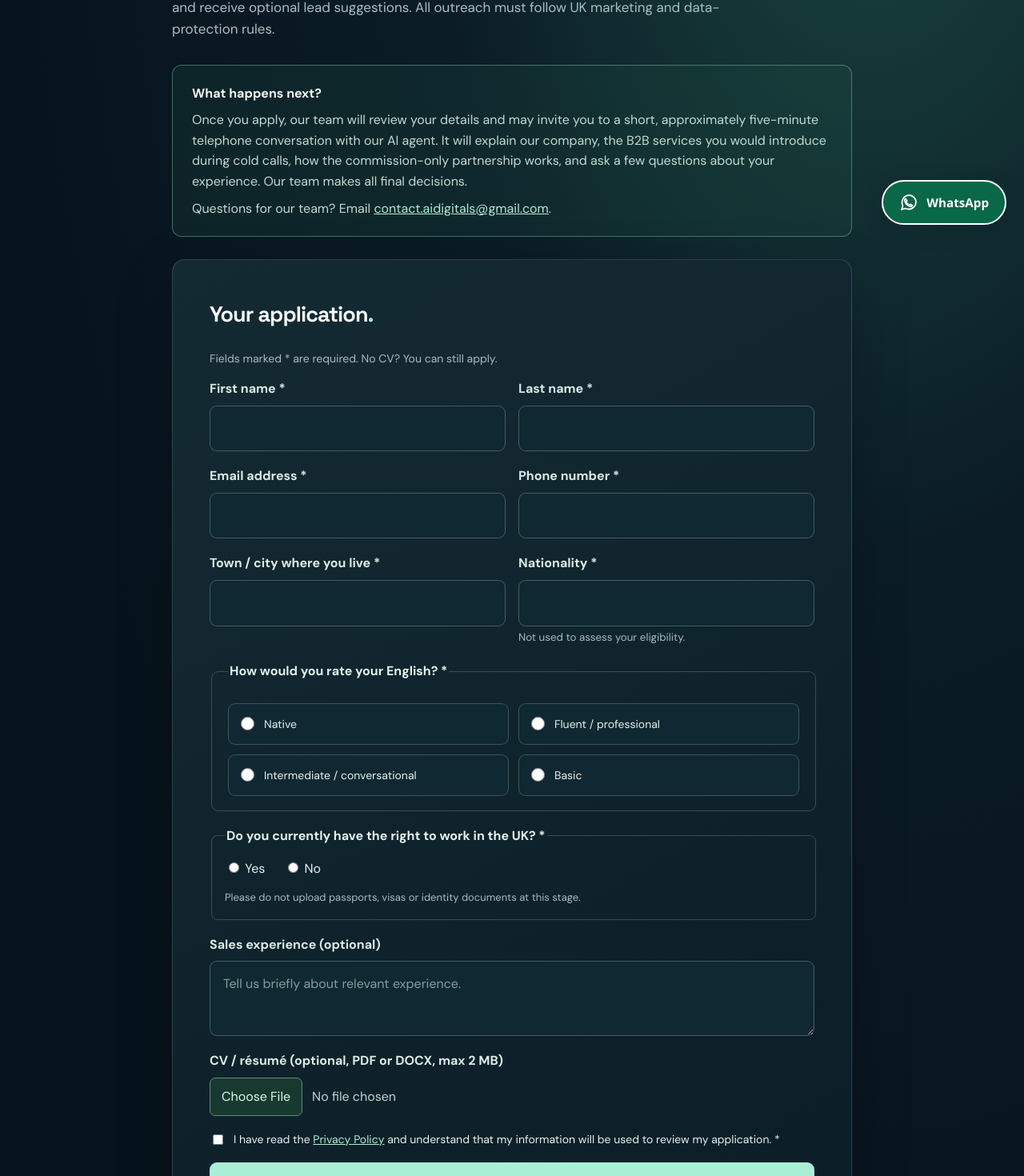
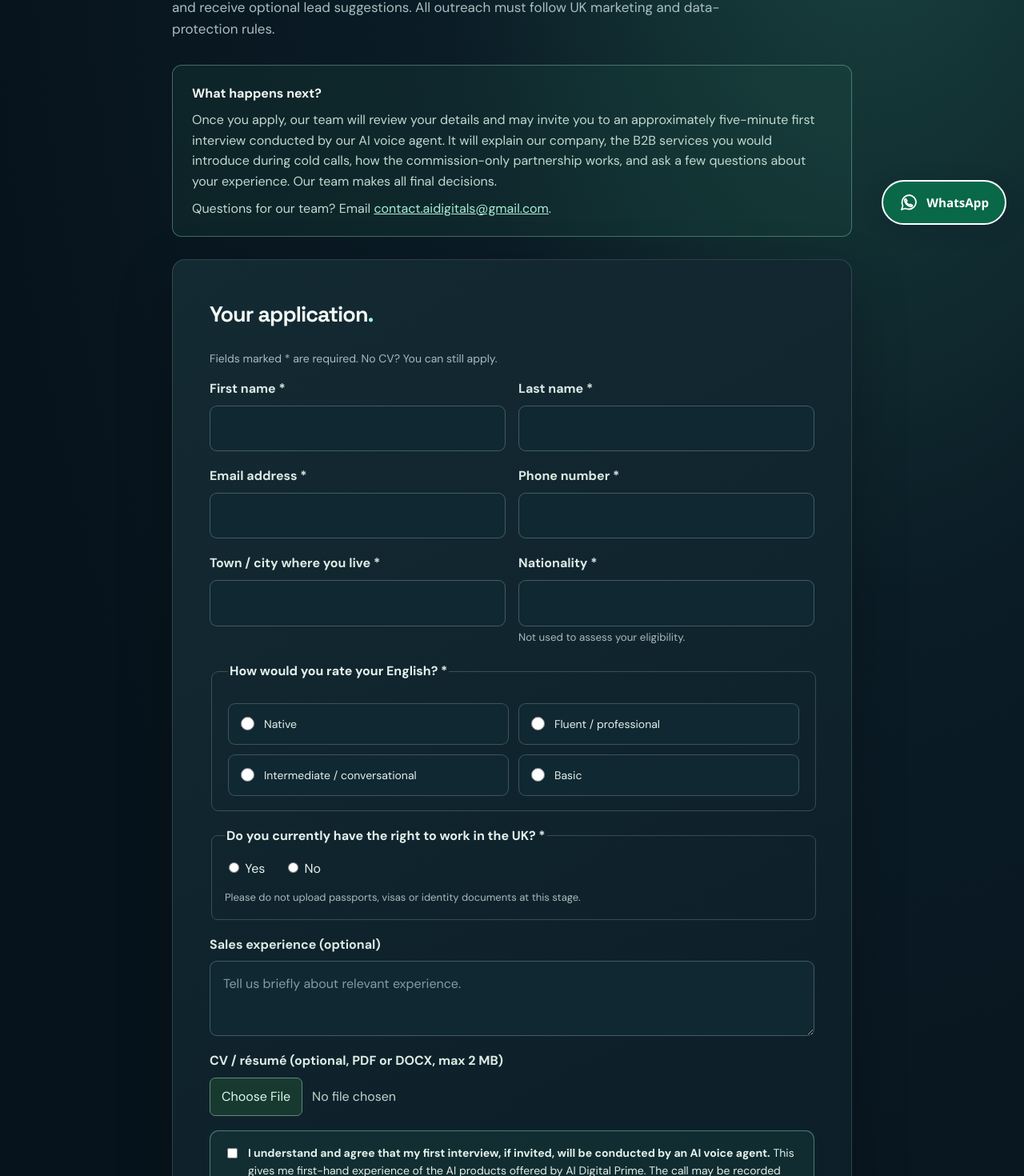
Before and after one commit to contactaidigitals-a11y/aidigitalprime, a Next.js app: page /careers/apply in a window 1280 px wide. Shown: the part 497-1967 px from the top of the page at 80% size. Built offline with nearby package versions, Linux system fonts and the light colour scheme; no server answers.

Commit message:
feat(careers): require clear AI interview acknowledgement

```diff
--- a/app/careers/apply/page.tsx
+++ b/app/careers/apply/page.tsx
@@ -33,7 +33,7 @@ export default function SalesAgentApplication() {
    <p className="careers-kicker">JOIN OUR NETWORK &nbsp; / &nbsp; CAREERS</p>
    <h1 style={{ fontFamily:"Space Grotesk,system-ui,sans-serif",fontSize:"clamp(38px,6vw,65px)",letterSpacing:"-.06em",lineHeight:1.05,margin:"10px 0 22px" }}>Make every connection <span style={{color:"#a9efd6"}}>count.</span></h1><h2 style={{fontFamily:"Space Grotesk,system-ui,sans-serif",fontSize:"clamp(19px,2.4vw,26px)",fontWeight:500,margin:"0 0 12px",color:"#e4f3eb"}}>B2B Sales Representative – Cold Calling</h2>
    <p style={{ color:"#a8bfc0",fontSize:17,marginBottom:30,maxWidth:730 }}>Join AI Digital Prime as an independent B2B Sales Representative. You will contact UK businesses through outbound cold calling, introduce our AI receptionists, websites and chatbots, identify businesses that could benefit, and explain how our services help them handle enquiries and grow. You will manage your own outreach, follow up with interested decision-makers and refer qualified opportunities to our team. This is a flexible self-employed, commission-only opportunity with no fixed salary; you may find your own leads and receive optional lead suggestions. All outreach must follow UK marketing and data-protection rules.</p>
-   <div style={{border:"1px solid rgba(169,239,214,.35)",background:"rgba(32,83,69,.23)",borderRadius:12,padding:"22px 24px",marginBottom:28}}><strong>What happens next?</strong><p style={{margin:"8px 0",color:"#c2d9d0"}}>Once you apply, our team will review your details and may invite you to a short, approximately five-minute telephone conversation with our AI agent. It will explain our company, the B2B services you would introduce during cold calls, how the commission-only partnership works, and ask a few questions about your experience. Our team makes all final decisions.</p><p style={{margin:"8px 0 0",color:"#c2d9d0"}}>Questions for our team? Email <a style={{textDecoration:"underline",color:"#a9efd6"}} href="mailto:contact.aidigitals@gmail.com">contact.aidigitals@gmail.com</a>.</p></div>
+   <div style={{border:"1px solid rgba(169,239,214,.35)",background:"rgba(32,83,69,.23)",borderRadius:12,padding:"22px 24px",marginBottom:28}}><strong>What happens next?</strong><p style={{margin:"8px 0",color:"#c2d9d0"}}>Once you apply, our team will review your details and may invite you to an approximately five-minute first interview conducted by our AI voice agent. It will explain our company, the B2B services you would introduce during cold calls, how the commission-only partnership works, and ask a few questions about your experience. Our team makes all final decisions.</p><p style={{margin:"8px 0 0",color:"#c2d9d0"}}>Questions for our team? Email <a style={{textDecoration:"underline",color:"#a9efd6"}} href="mailto:contact.aidigitals@gmail.com">contact.aidigitals@gmail.com</a>.</p></div>
    <section style={panelStyle}>
     <h2 style={{marginTop:0,fontSize:27,fontFamily:"Space Grotesk,system-ui,sans-serif",letterSpacing:"-.035em"}}>Your application<span style={{color:"#a9efd6"}}>.</span></h2>
     <p style={{color:"#a8bbbc",fontSize:14}}>Fields marked * are required. No CV? You can still apply.</p>
@@ -60,6 +60,7 @@ export default function SalesAgentApplication() {
      <div><label style={labelStyle} htmlFor="experience">Sales experience (optional)</label><textarea style={{...inputStyle,minHeight:94}} id="experience" name="experience" maxLength={1500} placeholder="Tell us briefly about relevant experience."/></div>
      <div><label style={labelStyle} htmlFor="cv">CV / résumé (optional, PDF or DOCX, max 2 MB)</label><input id="cv" name="cv" type="file" accept=".pdf,.docx,application/pdf,application/vnd.openxmlformats-officedocument.wordprocessingml.document" onChange={cvChanged}/>{cvName&&<p style={{fontSize:13,color:"#bcd0c8"}}>Selected: {cvName}</p>}</div>
      <div style={{position:"absolute",left:"-10000px"}} aria-hidden="true"><label htmlFor="website">Leave this empty</label><input type="text" name="website" id="website" tabIndex={-1} autoComplete="off"/></div>
+     <label style={{display:"flex",gap:10,alignItems:"flex-start",fontSize:14,border:"1px solid rgba(169,239,214,.4)",borderRadius:11,padding:"16px 17px",background:"rgba(41,105,86,.18)"}}><input type="checkbox" name="aiInterviewAcknowledged" value="yes" required style={{marginTop:5}}/><span><strong>I understand and agree that my first interview, if invited, will be conducted by an AI voice agent.</strong> This gives me first-hand experience of the AI products offered by AI Digital Prime. The call may be recorded and transcribed for recruitment review. A member of the team makes all final hiring decisions. *</span></label>
      <label style={{display:"flex",gap:10,alignItems:"flex-start",fontSize:14}}><input type="checkbox" name="privacyAcknowledged" value="yes" required style={{marginTop:5}}/><span>I have read the <Link href="/privacy" style={{color:"#a9efd6",textDecoration:"underline"}}>Privacy Policy</Link> and understand that my information will be used to review my application. *</span></label>
      <button disabled={status==="sending"} type="submit" style={{padding:"14px 22px",border:0,borderRadius:9,background:"#a9efd6",color:"#0b2824",fontWeight:750,cursor:"pointer"}}>{status==="sending"?"Submitting…":"Submit application"}</button>
      {message&&<p role="status" style={{padding:12,borderRadius:8,background:status==="sent"?"#e8f8ef":"#fff1f1",color:status==="sent"?"#155c3b":"#8a2222",margin:0}}>{message}</p>}
```
